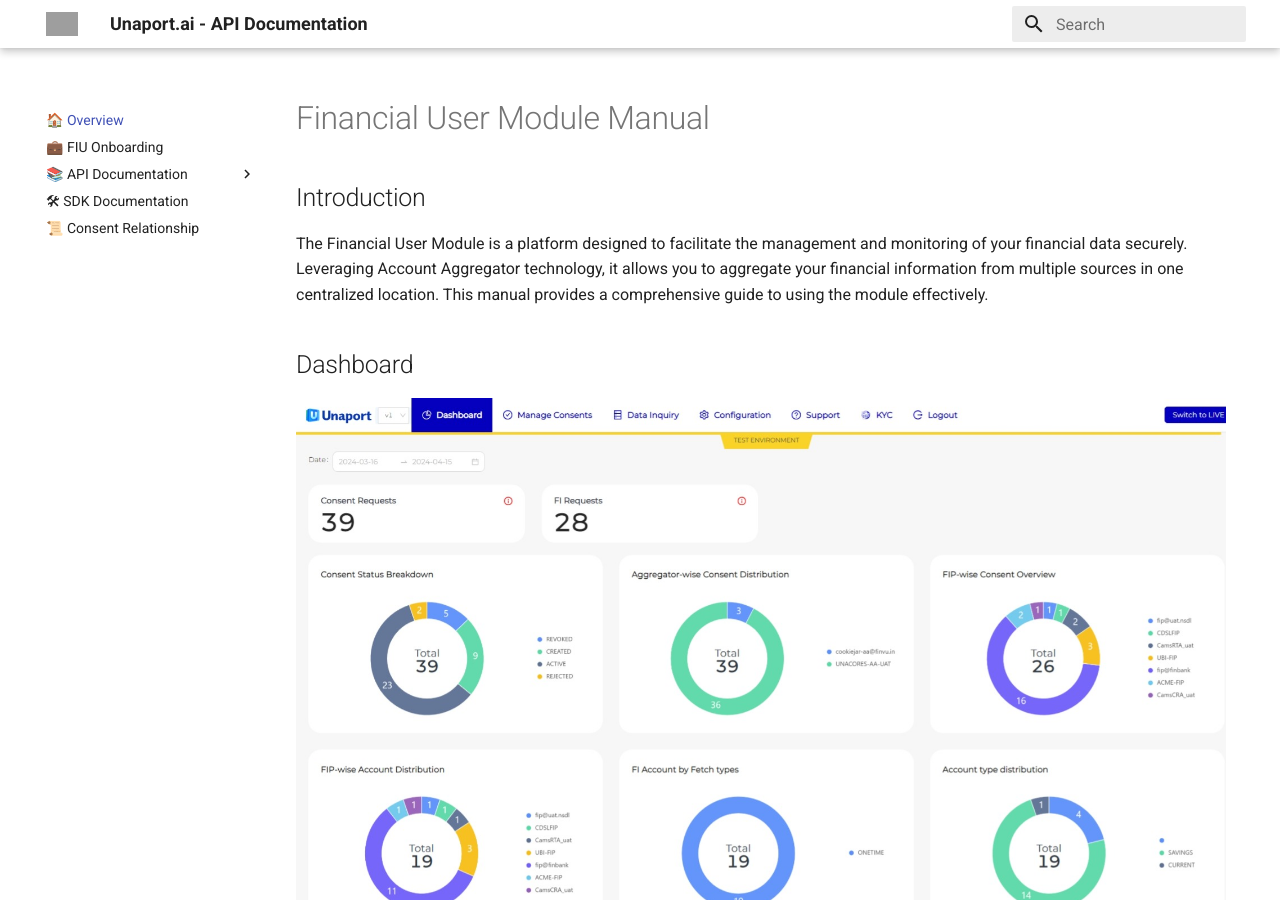
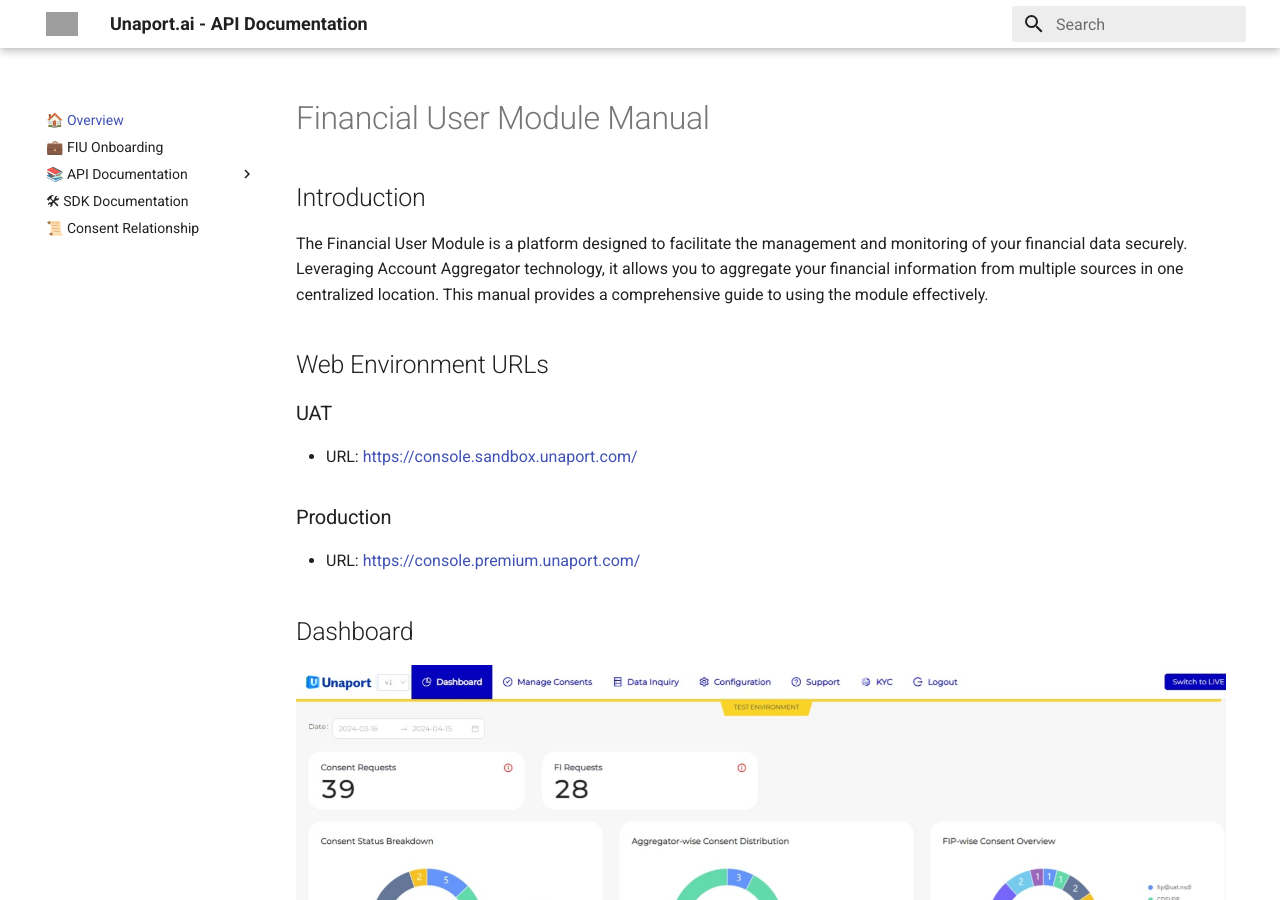
Before and after one commit to Unacores/unaport-docs, an MkDocs documentation site: the page built from docs/index.md, in a window 1280 px wide and 900 px high. Built offline with MkDocs 1.6.1 and Material for MkDocs 9.7.7, drawn with Linux system fonts in a browser that asks for light colours; grey boxes are pictures that could not be loaded.

Commit message:
initial commit

```diff
--- a/docs/index.md
+++ b/docs/index.md
@@ -2,6 +2,15 @@
 
 ## Introduction
 The Financial User Module is a platform designed to facilitate the management and monitoring of your financial data securely. Leveraging Account Aggregator technology, it allows you to aggregate your financial information from multiple sources in one centralized location. This manual provides a comprehensive guide to using the module effectively.
+
+## Web Environment URLs
+
+### UAT
+- URL: [https://console.sandbox.unaport.com/](https://console.sandbox.unaport.com/)
+
+### Production
+- URL: [https://console.premium.unaport.com/](https://console.premium.unaport.com/)
+
 
 ## Dashboard
 
```
